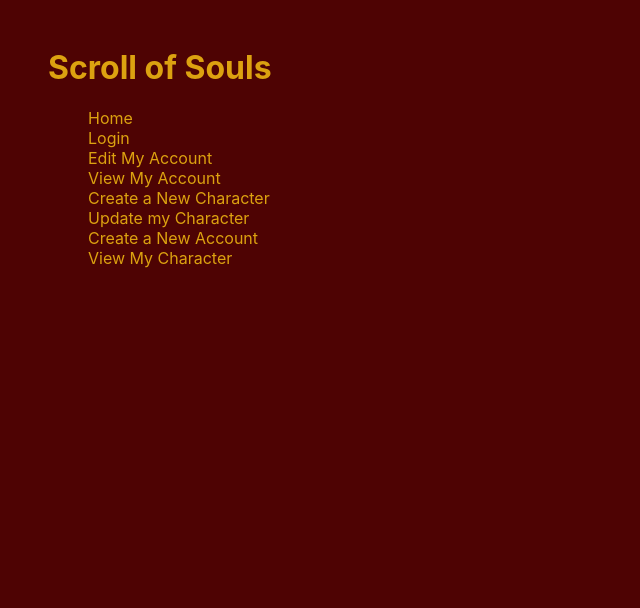
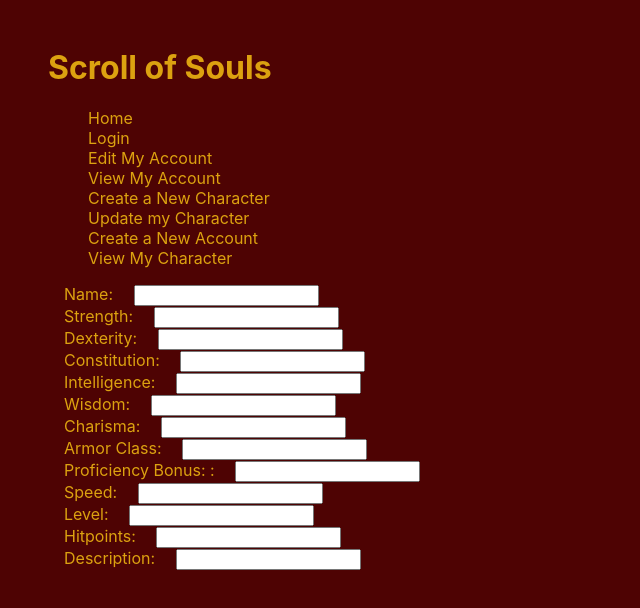
Before and after one commit to Scaramouche9/sots-capstone-project, a React (Create React App) app in the folder char-creator-client/: page /create-character in a window 1280 px wide. Shown: the top 608 px of the page, without its empty margins (0-640 px from the left). Built offline with nearby package versions, Linux system fonts and the light colour scheme.

Commit message:
adjustments to character and UserCharactersPage componenets; implemented forms page with controlled componenets for non-foreign key values (still need to implement foreign key values once controllers are made)

```diff
--- a/char-creator-client/src/App.js
+++ b/char-creator-client/src/App.js
@@ -8,9 +8,9 @@ import LandingPage from './Components/Pages/LandingPage';
 import LoginPage from './Components/Pages/LoginPage';
 import CreateAccountPage from './Components/Pages/CreateAccountPage';
 import UserCharactersPage from './Components/Pages/UserCharactersPage';
-import CharacterFormPage from './Components/Pages/CharacterFormPage';
 import AuthContext from './Components/Context/AuthContext';
 import jwtDecode from 'jwt-decode';
+import CharacterForm from './Components/Pages/CharacterForm';
 
 
 
@@ -25,6 +25,22 @@ export default function App() {
   const [errors, setErrors] = useState([]);
 
   const history = useHistory();
+
+  //the following are states for character model
+  const [characterName, setCharacterName] = useState();
+  const [strength, setStrength] = useState();
+  const [dexterity, setDexterity] = useState();
+  const [constitution, setConstitution] = useState();
+  const [intelligence, setIntelligence] = useState();
+  const [wisdom, setWisdom] = useState();
+  const [charisma, setCharisma] = useState();
+  const [armorClass, setArmorClass] = useState();
+  const [proficiencyBonus, setProficiencyBonus] = useState();
+  const [speed, setSpeed] = useState();
+  const [level, setLevel] = useState();
+  const [hitpoints, setHitpoints] = useState();
+  const [characterDescription, setCharacterDescription] = useState();
+  //still need states for species, class, background, alignment
 
   useEffect(() => {
     const token = localStorage.getItem(LOCAL_STORAGE_TOKEN_KEY);
@@ -107,14 +123,41 @@ export default function App() {
 						<Route path="/update-character">
 							<CreateCharacter></CreateCharacter>
 						</Route> */}
-						<Route path="/create-account">
+						<Route path="/characters">
+              <UserCharactersPage user={user}/>
+						</Route>
 
-						</Route>
-            <Route path="/characters">
-              <UserCharactersPage user={user}/>
-            </Route>
-
-            <Route path="/characters/create">
+            <Route path="/create-character">
+            <CharacterForm
+              characterName={characterName}
+              setCharacterName={setCharacterName}
+              strength={strength}
+              setStrength={setStrength}
+              dexterity={dexterity}
+              setDexterity={setDexterity}
+              constitution={constitution}
+              setConstitution={setConstitution}
+              intelligence={intelligence}
+              setIntelligence={setIntelligence}
+              wisdom={wisdom}
+              setWisdom={setWisdom}
+              charisma={charisma}
+              setCharisma={setCharisma}
+              armorClass={armorClass}
+              setArmorClass={setArmorClass}
+              proficiencyBonus={proficiencyBonus}
+              setProficiencyBonus={setProficiencyBonus}
+              speed={speed}
+              setSpeed={setSpeed}
+              level={level}
+              setLevel={setLevel}
+              hitpoints={hitpoints}
+              setHitpoints={setHitpoints}
+              characterDescription={characterDescription}
+              setCharacterDescription={setCharacterDescription}
+              errors={errors}
+              setErrors={setErrors}
+              />
 
             </Route>
           </Switch>
--- a/char-creator-client/src/Components/Character.js
+++ b/char-creator-client/src/Components/Character.js
@@ -8,6 +8,8 @@ export default function Character(props){
         <tr>
             <th scope="row">{props.character.characterId}</th>
             <td>{props.character.characterName}</td>
+            <td>{props.character.description}</td>
+
             <td><button >View</button></td>
             <td><button >Edit</button></td>
             <td><button >Delete</button></td>
--- /dev/null
+++ b/char-creator-client/src/Components/Pages/CharacterForm.js
@@ -0,0 +1,151 @@
+import React from "react";
+
+export default function CharacterForm(props){
+
+    const url = "http://localhost:8080/charactercreator";
+
+    const handleSubmit = (event) => {
+        event.preventDefault();
+
+        addCharacter();
+
+    }
+
+    const addCharacter = () => {
+
+        const newCharacter = {
+            characterName: props.characterName,
+            strength: props.strength,
+            dexterity: props.dexterity,
+            constitution: props.constitution,
+            intelligence: props.intelligence,
+            wisdom: props.wisdom,
+            charisma: props.charisma,
+            armorClass: props.armorClass,
+            proficiencyBonus: props.proficiencyBonus,
+            speed: props.speed,
+            level: props.level,
+            hitpoints: props.hitpoints,
+            description: props.characterDescription
+        }
+
+
+
+      }
+
+    return(
+
+        <section>
+            <section id="errors">{
+            props.errors.length > 0 ?
+            <ul>
+                {props.errors.map((error) => {return <li key={error}>{error}</li>})}
+            </ul>
+            :
+            null
+        }
+        </section>
+            <form onSubmit={(event) => {handleSubmit(event)}}>
+                <div className ="form-group">
+                    <label htmlFor="character-name-form">Name: </label>
+                    <input className="form-control" value={props.characterName}
+                    onChange={(event) => {props.setCharacterName(event.target.value)}}
+                    type="text" id="character-name-form" name="character-name-form"/>
+                </div>
+
+                <div className="form-group">
+                    <label htmlFor="strength-form">Strength: </label>
+                    <input className="form-control" value={props.strength}
+                    onChange={(event) => {props.setStrength(event.target.value)}}
+                     type="number" id="strength-form" name="strength-form"></input>
+                </div>
+
+                <div className="form-group">
+                    <label htmlFor="dexterity-form">Dexterity: </label>
+                    <input className="form-control" value={props.dexterity}
+                    onChange={(event) => {props.setDexterity(event.target.value)}}
+                     type="number" id="dexterity-form" name="dexterity-form"></input>
+                </div>
+
+                <div className="form-group">
+                    <label htmlFor="constitution-form">Constitution: </label>
+                    <input className="form-control" value={props.constitution}
+                    onChange={(event) => {props.setConstitution(event.target.value)}}
+                     type="number" id="constitution-form" name="constitution-form"></input>
+                </div>
+
+                <div className="form-group">
+                    <label htmlFor="intelligence-form">Intelligence: </label>
+                    <input className="form-control" value={props.intelligence}
+                    onChange={(event) => {props.setIntelligence(event.target.value)}}
+                     type="number" id="intelligence-form" name="intelligence-form"></input>
+                </div>
+
+                <div className="form-group">
+                    <label htmlFor="wisdom-form">Wisdom: </label>
+                    <input className="form-control" value={props.wisdom}
+                    onChange={(event) => {props.setWisdom(event.target.value)}}
+                     type="number" id="wisdom-form" name="wisdom-form"></input>
+                </div>
+
+                <div className="form-group">
+                    <label htmlFor="charisma-form">Charisma: </label>
+                    <input className="form-control" value={props.charisma}
+                    onChange={(event) => {props.setCharisma(event.target.value)}}
+                     type="number" id="charisma-form" name="charisma-form"></input>
+                </div>
+
+                <div className="form-group">
+                    <label htmlFor="armor-class-form">Armor Class: </label>
+                    <input className="form-control" value={props.armorClass}
+                    onChange={(event) => {props.setArmorClass(event.target.value)}}
+                     type="number" id="armor-class-form" name="armor-class-form"></input>
+                </div>
+
+                <div className="form-group">
+                    <label htmlFor="proficiency-bonus-form">Proficiency Bonus: : </label>
+                    <input className="form-control" value={props.proficiencyBonus}
+                    onChange={(event) => {props.setProficiencyBonus(event.target.value)}}
+                     type="number" id="proficiency-bonus-form" name="proficiency-bonus-form"></input>
+                </div>
+
+                <div className="form-group">
+                    <label htmlFor="speed-form">Speed: </label>
+                    <input className="form-control" value={props.speed}
+                    onChange={(event) => {props.setSpeed(event.target.value)}}
+                     type="number" id="speed-form" name="speed-form"></input>
+                </div>
+
+                <div className="form-group">
+                    <label htmlFor="level-form">Level: </label>
+                    <input className="form-control" value={props.level}
+                    onChange={(event) => {props.setLevel(event.target.value)}}
+                     type="number" id="level-form" name="level-form"></input>
+                </div>
+
+                <div className="form-group">
+                    <label htmlFor="hitpoints-form">Hitpoints: </label>
+                    <input className="form-control" value={props.hitpoints}
+                    onChange={(event) => {props.setHitpoints(event.target.value)}}
+                     type="number" id="hitpoints-form" name="hitpoints-form"></input>
+                </div>
+
+                <div className="form-group">
+                    <label htmlFor="character-description-form">Description: </label>
+                    <input className="form-control" value={props.characterDescription}
+                    onChange={(event) => {props.setCharacterDescription(event.target.value)}}
+                     type="text" id="character-description-form" name="character-description-form"></input>
+                </div>
+
+
+            </form>
+
+
+        </section>
+
+
+    );
+
+
+
+}
--- a/char-creator-client/src/Components/Pages/CharacterFormPage.js
+++ /dev/null
@@ -1,28 +0,0 @@
-import React from "react";
-
-export default function CharacterFormPage(props){
-
-    const url = "http://localhost:8080/charactercreator";
-
-    const handleSubmit = (event) => {
-        event.preventDefault();
-
-        addCharacter();
-
-    }
-
-    const addCharacter = () => {
-
-
-
-      }
-
-    return(
-
-        <></>
-
-    )
-
-
-
-}
--- a/char-creator-client/src/Components/Pages/LoginPage.js
+++ b/char-creator-client/src/Components/Pages/LoginPage.js
@@ -32,7 +32,7 @@ export default function LoginPage(props){
       const { jwt_token, userId } = await response.json();
       console.log(jwt_token, userId);// DELETE LATER
       auth.login(jwt_token, userId);
-      history.push("/home");
+      history.push("/characters");
 
     } else if (response.status === 403) {
 
--- a/char-creator-client/src/Components/Pages/UserCharactersPage.js
+++ b/char-creator-client/src/Components/Pages/UserCharactersPage.js
@@ -44,6 +44,7 @@ export default function UserCharactersPage(props){
                 <tr>
                     <th scope="col">ID</th>
                     <th scope="col">Name</th>
+                    <th scope="col">Description</th>
                     <th scope="col">View</th>
                     <th scope="col">Edit</th>
                     <th scope="col">Delete</th>
```
